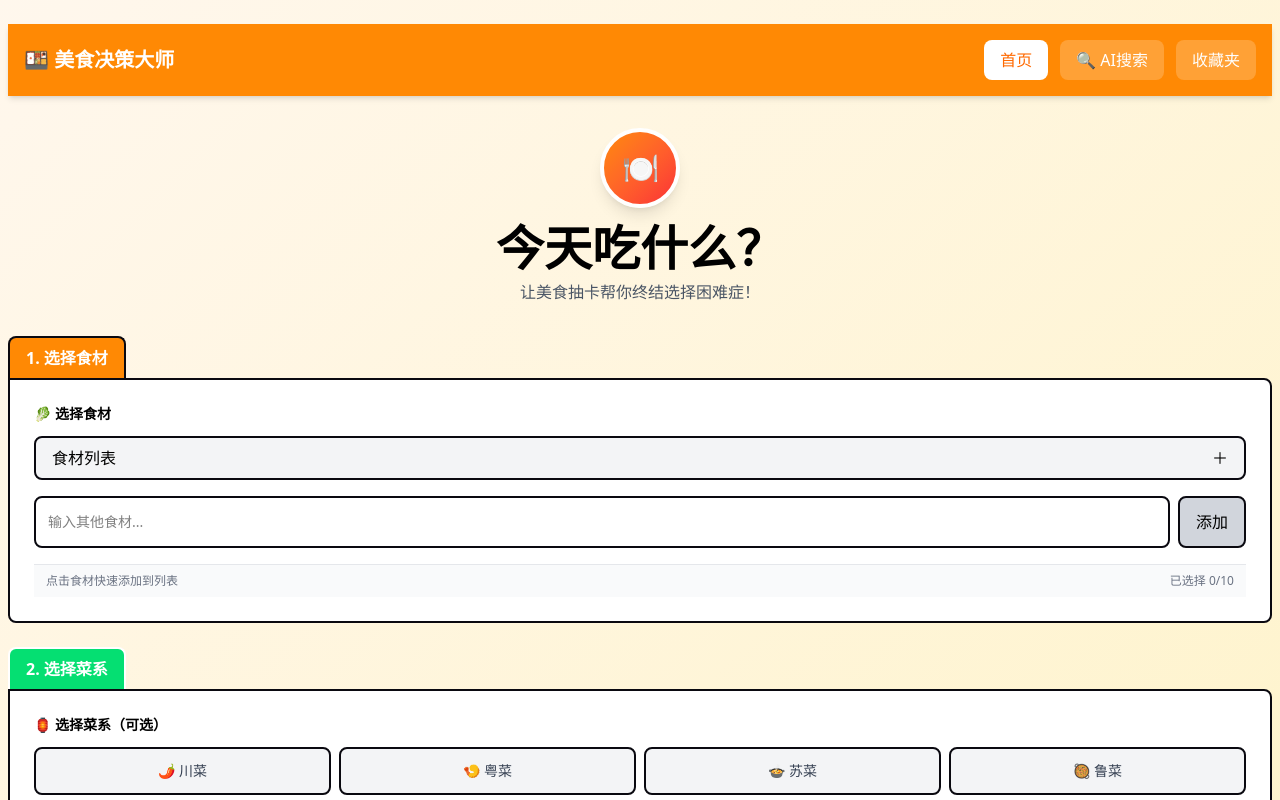
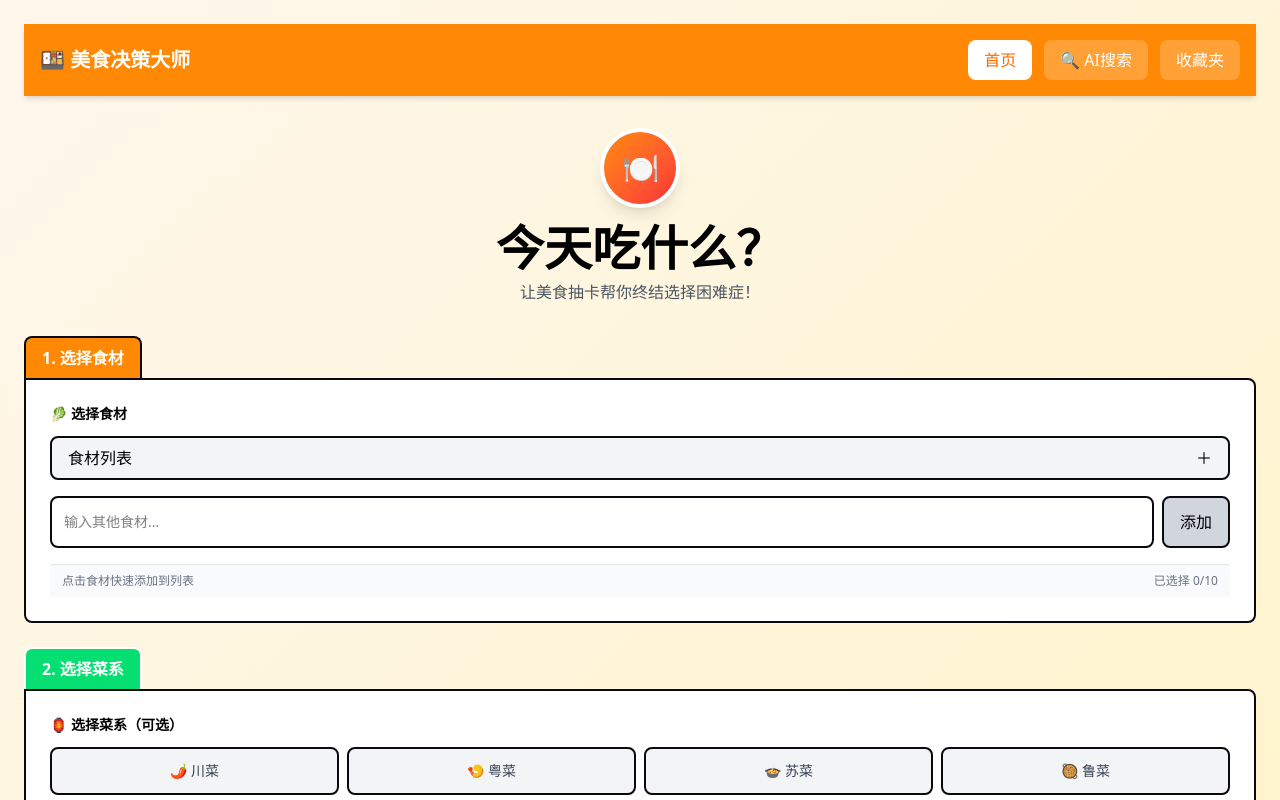
Before and after one commit to selenium603/recipe, a Vue app: page / in a window 1280 px wide. Shown: the top 800 px of the page. Built offline with nearby package versions, Linux system fonts and the light colour scheme.

Commit message:
Fix: Unify homepage width with other pages

```diff
--- a/src/views/Home.vue
+++ b/src/views/Home.vue
@@ -1,6 +1,6 @@
 <template>
   <ClickSpark :spark-color="'#ff6b6b'" :spark-size="12" :spark-radius="20" :spark-count="12" :duration="600" easing="ease-out" :extra-scale="1.2">
-    <div class="min-h-screen bg-gradient-to-br from-orange-50 to-amber-100 px-2 md-4 py-6">
+    <div class="min-h-screen bg-gradient-to-br from-orange-50 to-amber-100 px-2 md:p-6">
       <GlobalNavigation />
 
     <div class="max-w-7xl mx-auto">
```
